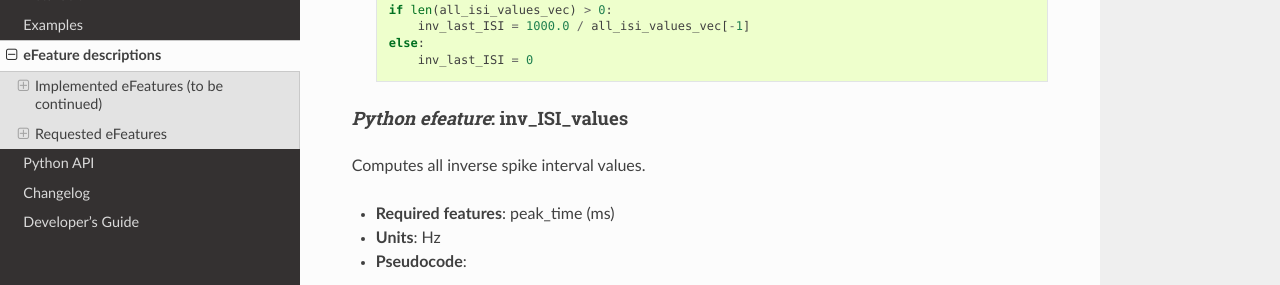
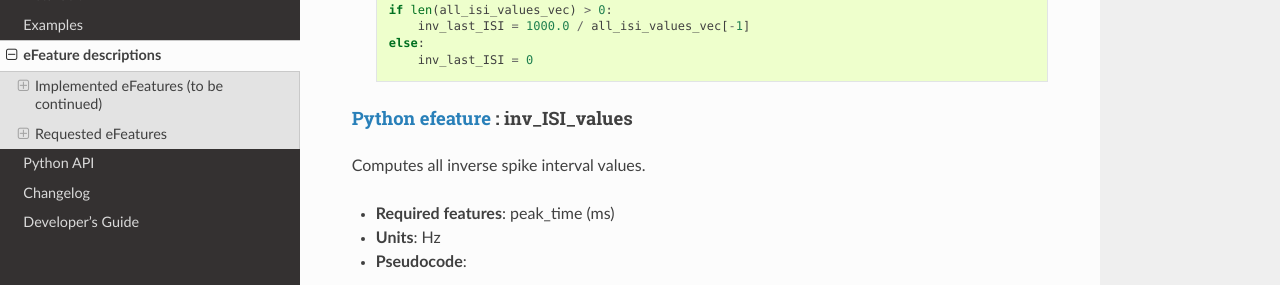
Before and after one commit to BlueBrain/eFEL, a Sphinx documentation site: the page built from docs/source/eFeatures.rst, in a window 1280 px wide and 900 px high, scrolled down 2733 px. Shown: the part 150-435 px from the top of the window. Built offline with Sphinx 7.4.7 and the Read the Docs theme 2.0.0, drawn with Linux system fonts in a browser that asks for light colours.

Commit message:
small fix in documentation

```diff
--- a/docs/source/eFeatures.rst
+++ b/docs/source/eFeatures.rst
@@ -134,8 +134,8 @@ The interspike intervals, i.e., the time intervals between adjacent peaks.
     else:
         inv_last_ISI = 0
 
-`Python efeature`: inv_ISI_values
-~~~~~~~~~~~~~~~~~~~~~~~~~~~~~~~~~
+`Python efeature`_ : inv_ISI_values
+~~~~~~~~~~~~~~~~~~~~~~~~~~~~~~~~~~~
 
 Computes all inverse spike interval values.
 
```
